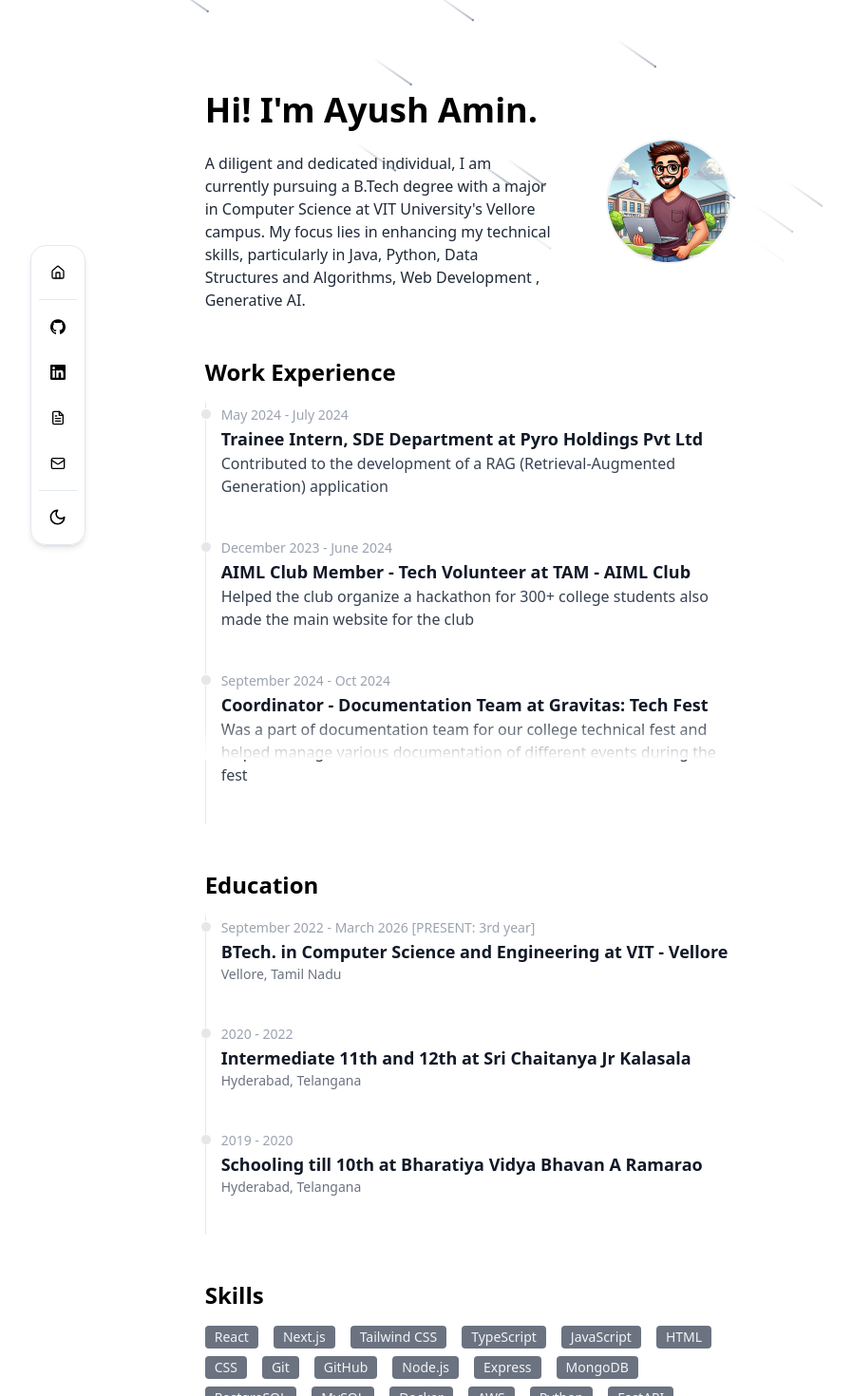
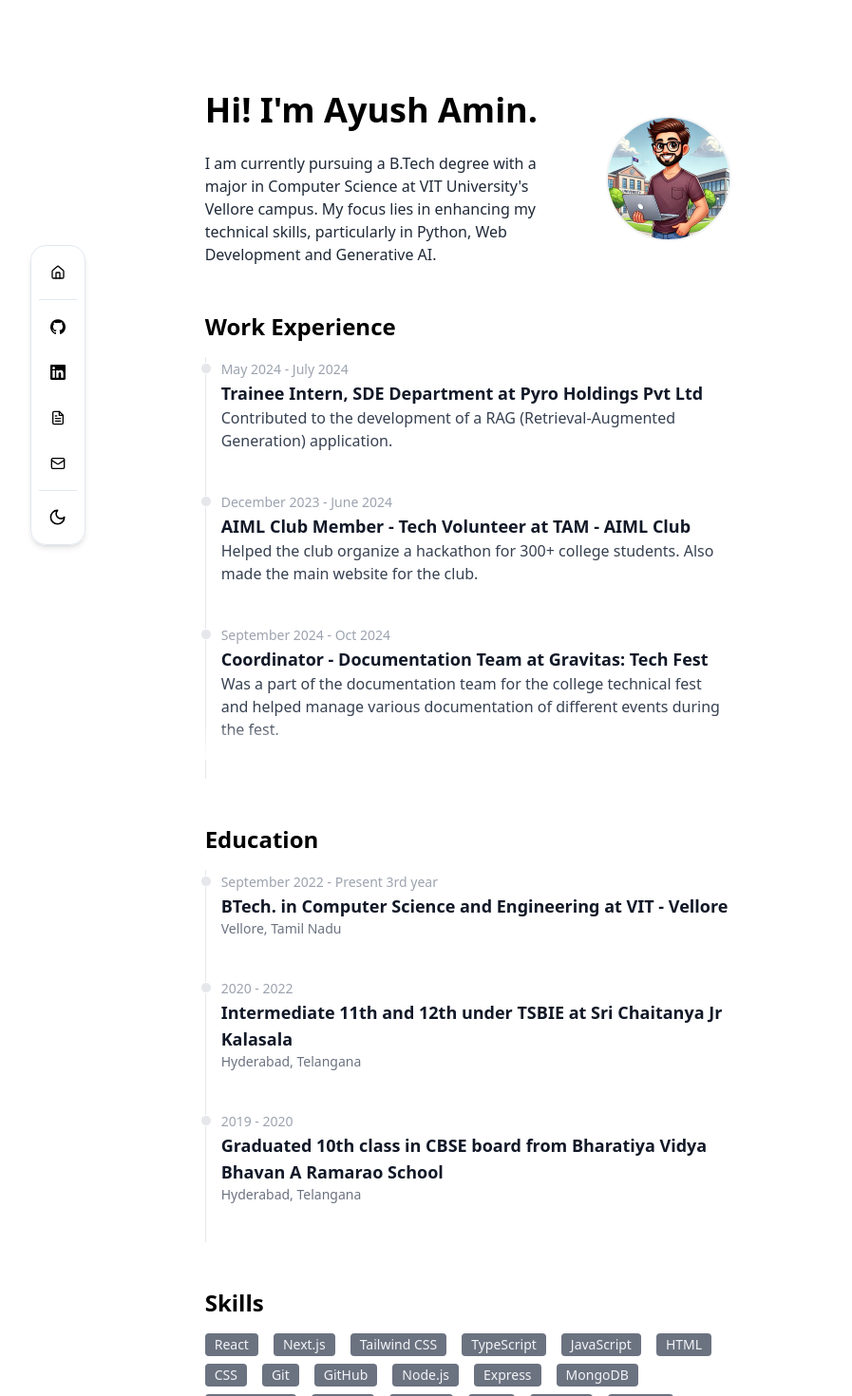
Before and after one commit to apk471/personal-portfolio-v1, a Next.js app: page / in a window 1280 px wide. Shown: the top 1470 px of the page at 95% size, without its empty margins (147-1044 px from the left). Built offline with nearby package versions, Linux system fonts and the light colour scheme.

Commit message:
few changes

```diff
--- a/app/page.tsx
+++ b/app/page.tsx
@@ -25,7 +25,7 @@ export default function Home() {
       <Skills />
       <Projects />
       <ContactForm />
-      <Meteors number={20} />
+      {/* <Meteors number={20} /> */}
     </main>
   );
 }
--- a/components/Education.tsx
+++ b/components/Education.tsx
@@ -12,24 +12,23 @@ interface EducationItem {
 const EducationData: EducationItem[] = [
   {
     startDate: "September 2022",
-    endDate: "March 2026 [PRESENT: 3rd year]",
-    collegeName: "VIT - Vellore",
+    collegeName: "at VIT - Vellore",
     courseName: "BTech. in Computer Science and Engineering",
     address: "Vellore, Tamil Nadu",
   },
   {
     startDate: "2020",
     endDate: "2022",
-    schoolName: "Sri Chaitanya Jr Kalasala",
+    schoolName: "at Sri Chaitanya Jr Kalasala",
     address: "Hyderabad, Telangana",
-    courseName: "Intermediate 11th and 12th",
+    courseName: "Intermediate 11th and 12th under TSBIE",
   },
   {
     startDate: "2019",
     endDate: "2020",
-    schoolName: "Bharatiya Vidya Bhavan A Ramarao",
+    schoolName: "Bharatiya Vidya Bhavan A Ramarao School",
     address: "Hyderabad, Telangana",
-    courseName: "Schooling till 10th",
+    courseName: "Graduated 10th class in CBSE board from",
   },
 ];
 
@@ -48,10 +47,10 @@ const Education: React.FC = () => {
           >
             <div className="absolute -start-1.5 mt-1.5 h-3 w-3 rounded-full border border-white bg-gray-200 dark:border-gray-900 dark:bg-gray-700"></div>
             <time className="mb-1 text-sm font-normal leading-none text-gray-400 dark:text-gray-500">
-              {item.startDate} - {item.endDate || "Present"}
+              {item.startDate} - {item.endDate || "Present 3rd year"}
             </time>
             <h3 className="text-lg font-semibold text-gray-900 dark:text-white">
-              {item.courseName} at {item.collegeName || item.schoolName}
+              {item.courseName}  {item.collegeName || item.schoolName}
             </h3>
             <p className="text-sm text-gray-500 dark:text-gray-400">
               {item.address}
--- a/components/Intro.tsx
+++ b/components/Intro.tsx
@@ -7,11 +7,10 @@ export default function Intro() {
       <div className="flex w-full flex-col gap-2 lg:w-4/5">
         <h1 className="mb-4 text-4xl font-bold">Hi! I&apos;m Ayush Amin.</h1>
         <p className="text-base text-gray-800 dark:text-gray-300">
-          A diligent and dedicated individual, I am currently pursuing a B.Tech
+          I am currently pursuing a B.Tech
           degree with a major in Computer Science at VIT University&apos;s Vellore
           campus. My focus lies in enhancing my technical skills, particularly
-          in Java, Python, Data Structures and Algorithms, Web Development ,
-          Generative AI.
+          in  Python, Web Development and Generative AI.
         </p>
       </div>
       <div className="flex items-center justify-center md:mb-0">
--- a/components/WorkExperience.tsx
+++ b/components/WorkExperience.tsx
@@ -17,7 +17,7 @@ const workExperienceData: WorkExperienceItem[] = [
     companyName: "Pyro Holdings Pvt Ltd",
     jobTitle: "Trainee Intern, SDE Department",
     description: [
-      "Contributed to the development of a RAG (Retrieval-Augmented Generation) application",
+      "Contributed to the development of a RAG (Retrieval-Augmented Generation) application.",
     ],
   },
   {
@@ -26,7 +26,7 @@ const workExperienceData: WorkExperienceItem[] = [
     companyName: "TAM - AIML Club",
     jobTitle: "AIML Club Member - Tech Volunteer",
     description: [
-      "Helped the club organize a hackathon for 300+ college students also made the main website for the club",
+      "Helped the club organize a hackathon for 300+ college students. Also made the main website for the club.",
     ],
     companyLink: "https://google.com/"
   },
@@ -36,7 +36,7 @@ const workExperienceData: WorkExperienceItem[] = [
     companyName: "Gravitas: Tech Fest",
     jobTitle: "Coordinator - Documentation Team",
     description: [
-      "Was a part of documentation team for our college technical fest and helped manage various documentation of different events during the fest",
+      "Was a part of the documentation team for the college technical fest and helped manage various documentation of different events during the fest.",
     ],
   },
 ];
```
